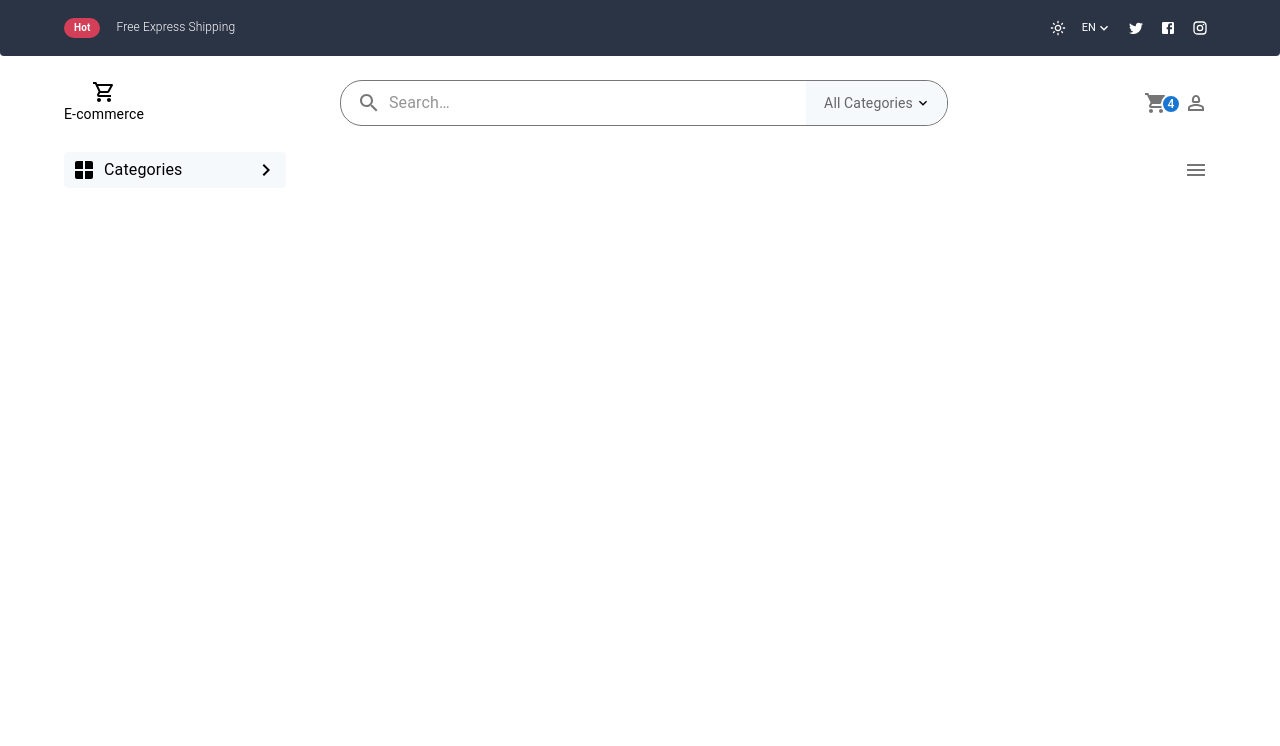
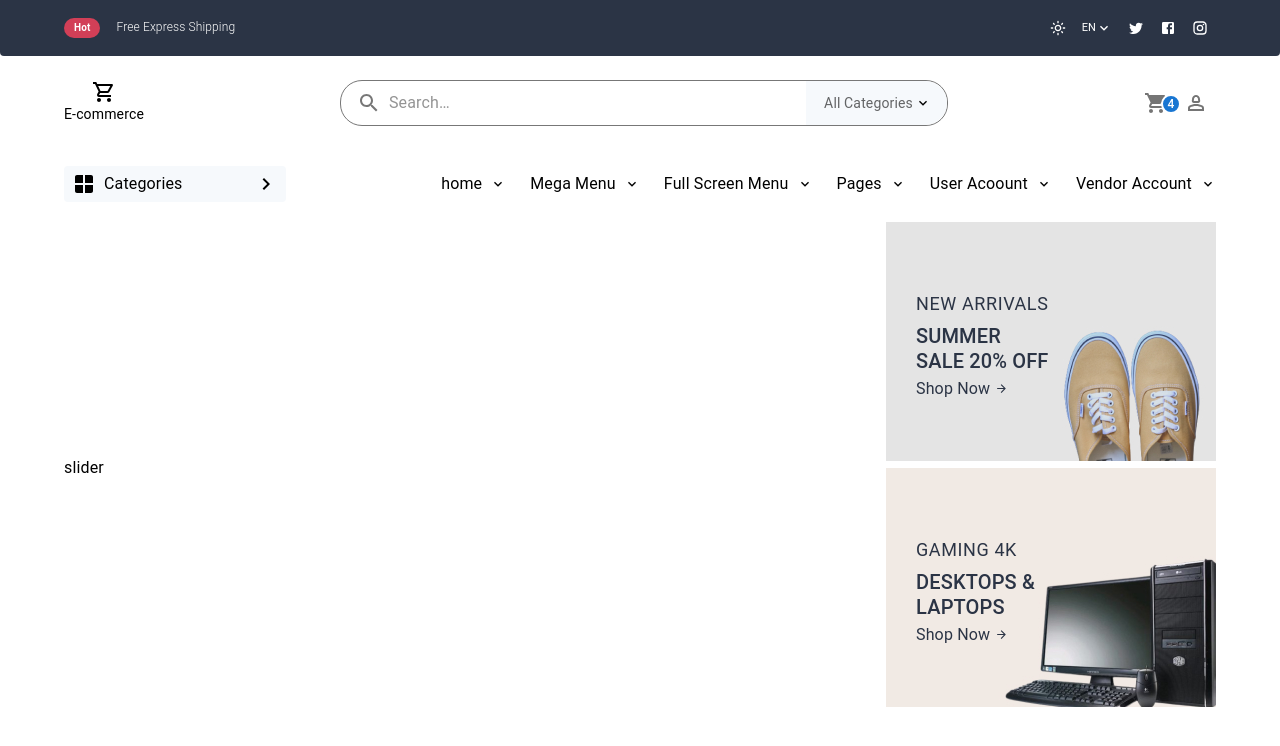
Before and after one commit to AbdelrahmanNabil9/E-commerce-App, a React (Vite) app: page / in a window 1280 px wide. Shown: the top 746 px of the page. Built offline with nearby package versions, Linux system fonts and the light colour scheme.

Commit message:
add Links Bar  and Hero section

```diff
--- a/src/App.jsx
+++ b/src/App.jsx
@@ -3,6 +3,7 @@ import Header1 from "./components/Header/Header1";
 import Header3 from "./components/Header/Header3";
 import { CssBaseline, ThemeProvider } from "@mui/material";
 import { ColorModeContext, useMode } from "./theme";
+import Hero from "./components/hero/Hero";
 function App() {
   const [theme, colorMode] = useMode();
   return (
@@ -16,6 +17,7 @@ function App() {
         <Header1 />
         <Header2 />
         <Header3 />
+        <Hero/>
       </ThemeProvider>
     </ColorModeContext.Provider>
   );
--- a/src/components/Header/Header3.jsx
+++ b/src/components/Header/Header3.jsx
@@ -5,11 +5,14 @@ import {
 	IconButton,
 	ListItemIcon,
 	ListItemText,
+	Stack,
 	Typography,
+	useMediaQuery,
 	useTheme,
 } from "@mui/material";
 import Button from "@mui/material/Button";
 import Menu from "@mui/material/Menu";
+
 import MenuItem from "@mui/material/MenuItem";
 import { useState } from "react";
 import WindowIcon from "@mui/icons-material/Window";
@@ -28,6 +31,7 @@ import ExpandMoreIcon from "@mui/icons-material/ExpandMore";
 import List from "@mui/material/List";
 import ListItem from "@mui/material/ListItem";
 import ListItemButton from "@mui/material/ListItemButton";
+import Links from "./Links";
 
 const Header3 = () => {
 	const [anchorEl, setAnchorEl] = useState(null);
@@ -63,6 +67,7 @@ const Header3 = () => {
 				display: "flex",
 				alignItems: "center",
 				justifyContent: "space-between",
+				mt: 5,
 			}}
 		>
 			<Box>
@@ -129,9 +134,24 @@ const Header3 = () => {
 					</MenuItem>
 				</Menu>
 			</Box>
-			<IconButton onClick={toggleDrawer("top", true)}>
-				<MenuIcon />
-			</IconButton>
+
+			{useMediaQuery("(min-width:1200px)") && (
+				<Stack gap={3} direction={"row"} alignItems={"center"}>
+					<Links title={"home"} />
+					<Links title={"Mega Menu"} />
+					<Links title={"Full Screen Menu"} />
+					<Links title={"Pages"} />
+					<Links title={"User Acoount"} />
+					<Links title={"Vendor Account"} />
+				</Stack>
+			)}
+
+			{useMediaQuery("(max-width:1200px)") && (
+				<IconButton onClick={toggleDrawer("top", true)}>
+					<MenuIcon />
+				</IconButton>
+			)}
+
 			<Drawer
 				anchor={"top"}
 				open={state["top"]}
--- /dev/null
+++ b/src/components/Header/Links.jsx
@@ -0,0 +1,122 @@
+import { ExpandMore, KeyboardArrowRightOutlined } from "@mui/icons-material";
+import {
+	Box,
+	List,
+	ListItem,
+	ListItemButton,
+	ListItemText,
+	Paper,
+	Typography,
+} from "@mui/material";
+
+const Links = ({title}) => {
+	return (
+		<Box
+			sx={{
+				":hover .dropDown": { display: "block" },
+				display: "flex",
+				alignItems: "center",
+				position: "relative",
+			}}
+		>
+			<Typography variant="body1">{title}</Typography>
+			<ExpandMore sx={{ fontSize: "16px", ml: 1 }} />
+			<Box
+				className="dropDown"
+				sx={{
+					position: "absolute",
+					top: "100%",
+					minWidth: "170px",
+					left: "50%",
+					transform: "translateX(-50%)",
+					display: "none",
+				}}
+			>
+				<Paper sx={{ mt: 2 }}>
+					<nav aria-label="secondary mailbox folders">
+						<List>
+							<ListItem disablePadding>
+								<ListItemButton>
+									<ListItemText
+										sx={{
+											"& .MuiTyography-root": {
+												fontSize: "15px",
+												fontWeight: 300,
+											},
+										}}
+										primary="Dshboard"
+									/>
+								</ListItemButton>
+							</ListItem>
+							<ListItem disablePadding
+              sx={{ ":hover .subLink": {display: "block"}}}
+              >
+								<ListItemButton>
+									<ListItemText
+										sx={{
+											"& .MuiTyography-root": {
+												fontSize: "15px",
+												fontWeight: 300,
+											},
+										}}
+										primary="Products"
+									/>
+									<Box flexGrow={1} />
+									<KeyboardArrowRightOutlined fontSize="small" />
+								</ListItemButton>
+								<Box
+                className="subLink"
+                sx={{display: "none", position: "absolute", top: 0, left: "100%"}}
+                >
+									<Paper sx={{ ml:1, minWidth: 150}}>
+										<nav aria-label="secondary mailbox folders">
+											<List>
+												<ListItem disablePadding>
+													<ListItemButton>
+														<ListItemText primary="Trash" />
+													</ListItemButton>
+												</ListItem>
+												<ListItem disablePadding>
+													<ListItemButton component="a" href="#simple-list">
+														<ListItemText primary="Spam" />
+													</ListItemButton>
+												</ListItem>
+											</List>
+										</nav>
+									</Paper>
+								</Box>
+							</ListItem>
+							<ListItem disablePadding>
+								<ListItemButton>
+									<ListItemText
+										sx={{
+											"& .MuiTyography-root": {
+												fontSize: "15px",
+												fontWeight: 300,
+											},
+										}}
+										primary="Trash"
+									/>
+								</ListItemButton>
+							</ListItem>
+							<ListItem disablePadding>
+								<ListItemButton>
+									<ListItemText
+										sx={{
+											"& .MuiTyography-root": {
+												fontSize: "15px",
+												fontWeight: 300,
+											},
+										}}
+										primary="Trash"
+									/>
+								</ListItemButton>
+							</ListItem>
+						</List>
+					</nav>
+				</Paper>
+			</Box>
+		</Box>
+	);
+};
+export default Links;
--- /dev/null
+++ b/src/components/hero/Hero.jsx
@@ -0,0 +1,110 @@
+import { Box, Container, Stack, Link, Typography } from "@mui/material";
+import ArrowForwardIcon from "@mui/icons-material/ArrowForward"
+
+const Hero = () => {
+  return (
+    <Container sx={{ mt: 2.5, display: "flex", alignItems: "center"}}>
+      <Box flexGrow={1}>
+        slider
+      </Box>
+
+      <Box sx={{display: {xs: "none", md: "block"}}}>
+        <Box sx={{ position: "relative"}}>
+          <img src="assets\t-shirts-react-ecomerce-dev-ali-youtube-channel\banner-17.jpg" alt="" />
+          <Stack sx={{ position: "absolute", top: "50%", transform: "translateY(-50%)", left: "30px"}}>
+            <Typography variant= "caption"
+              sx={{
+                color: "#2B3445",
+                fontSize: "18px",
+              }}
+            >
+              NEW ARRIVALS
+            </Typography>
+            <Typography variant= "h6"
+              sx={{
+                color: "#2B3445",
+                lineHeight: "18px",
+                mt: 1,
+              }}
+            >
+              SUMMER
+            </Typography>
+            <Typography variant= "h6"
+              sx={{
+                color: "#2B3445",
+              }}
+            >
+              SALE 20% OFF
+            </Typography>
+            <Link
+              sx={{
+              color: "#2B3445",
+              display: "flex",
+              alignItems: "center",
+              gap: "5px",
+              transition: "0.2s",
+
+              "&:hover":{
+                color: "#D23F57"
+              },
+            }}
+            href="#"
+            underline="none"
+            >
+              Shop Now
+              <ArrowForwardIcon sx={{ fontSize: "13px"}} />
+            </Link>
+          </Stack>
+        </Box>
+        <Box sx={{ position: "relative"}}>
+         <img src="assets\t-shirts-react-ecomerce-dev-ali-youtube-channel\banner-16.jpg" alt="" />
+         <Stack sx={{ position: "absolute", top: "50%", transform: "translateY(-50%)", left: "30px"}}>
+            <Typography variant= "caption"
+              sx={{
+                color: "#2B3445",
+                fontSize: "18px",
+              }}
+            >
+              GAMING 4K
+            </Typography>
+            <Typography variant= "h6"
+              sx={{
+                color: "#2B3445",
+                lineHeight: "18px",
+                mt: 1,
+              }}
+            >
+              DESKTOPS &
+            </Typography>
+            <Typography variant= "h6"
+              sx={{
+                color: "#2B3445",
+              }}
+            >
+              LAPTOPS
+            </Typography>
+            <Link
+              sx={{
+              color: "#2B3445",
+              display: "flex",
+              alignItems: "center",
+              gap: "5px",
+              transition: "0.2s",
+
+              "&:hover":{
+                color: "#D23F57"
+              },
+            }}
+            href="#"
+            underline="none"
+            >
+              Shop Now
+              <ArrowForwardIcon sx={{ fontSize: "13px"}} />
+            </Link>
+          </Stack>
+        </Box>
+      </Box>
+    </Container>
+  )
+}
+export default Hero;
```
